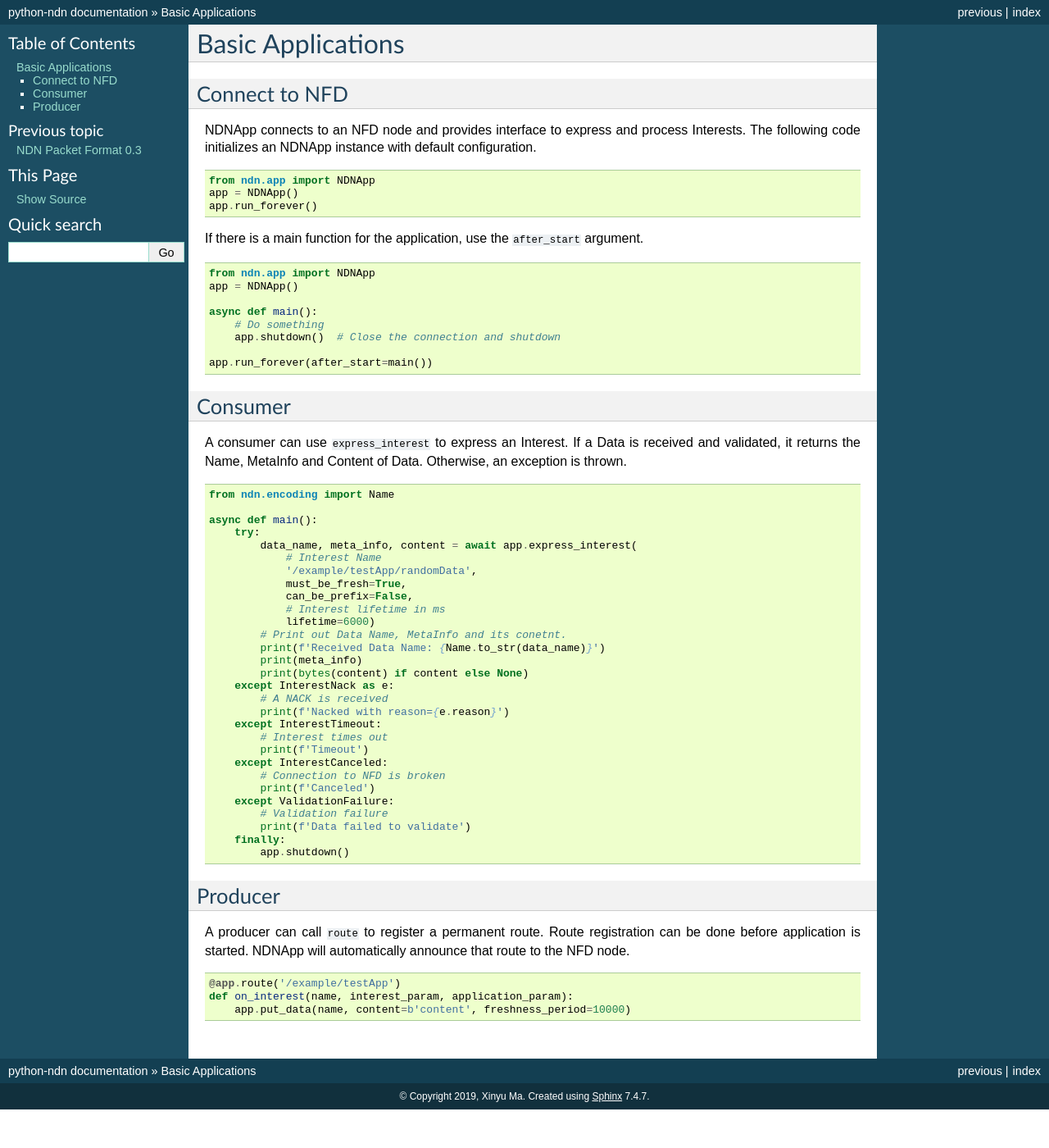
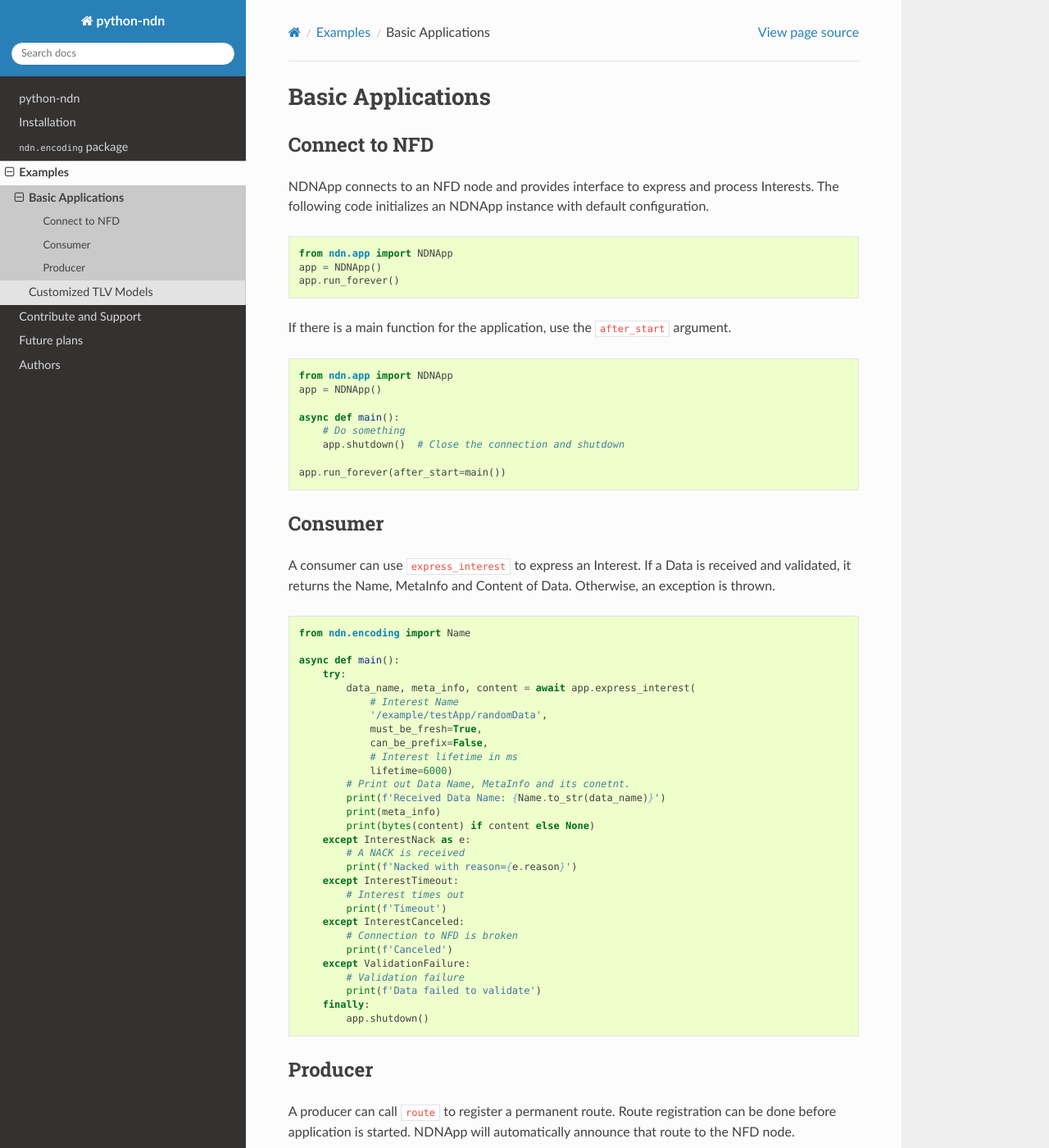
Before and after one commit to named-data/python-ndn, a Sphinx documentation site: the page built from docs/src/examples/basic_app.rst, in a window 1280 px wide and 1400 px high. Shown: the whole window at 82% size. Built offline with Sphinx 7.4.7 and the Read the Docs theme 2.0.0, drawn with Linux system fonts in a browser that asks for light colours; the version number could not be read and is left out; some of the changed text lies outside the part shown.

Commit message:
docs: Try to add more documentation and test autodoc

```diff
--- a/docs/authors.rst
+++ /dev/null
@@ -1 +0,0 @@
-.. include:: ../AUTHORS.rst
--- a/docs/conf.py
+++ b/docs/conf.py
@@ -32,7 +32,8 @@ release = __version__
 # extensions coming with Sphinx (named 'sphinx.ext.*') or your custom
 # ones.
 extensions = [
-    'sphinx.ext.autodoc'
+    'sphinx.ext.autodoc',
+    "sphinx_rtd_theme",
 ]
 
 # Add any paths that contain templates here, relative to this directory.
@@ -52,7 +53,7 @@ master_doc = 'index'
 # The theme to use for HTML and HTML Help pages.  See the documentation for
 # a list of builtin themes.
 #
-html_theme = 'default'
+html_theme = "sphinx_rtd_theme"
 
 # The theme to use for HTML and HTML Help pages.  See the documentation for
 # a list of builtin themes.
--- a/docs/readme.rst
+++ /dev/null
@@ -1 +0,0 @@
-.. include:: ../README.rst
--- /dev/null
+++ b/docs/requirements.txt
@@ -0,0 +1 @@
+sphinx-rtd-theme>=0.4.3
--- /dev/null
+++ b/docs/src/authors.rst
@@ -0,0 +1 @@
+.. include:: ../../AUTHORS.rst
--- /dev/null
+++ b/docs/src/contribute_support.rst
@@ -0,0 +1,2 @@
+Contribute and Support
+======================
--- a/docs/src/examples/basic_app.rst
+++ b/docs/src/examples/basic_app.rst
@@ -7,7 +7,7 @@ Connect to NFD
 NDNApp connects to an NFD node and provides interface to express and process Interests.
 The following code initializes an NDNApp instance with default configuration.
 
-.. code-block::
+.. code-block:: python3
 
     from ndn.app import NDNApp
     app = NDNApp()
@@ -15,7 +15,7 @@ The following code initializes an NDNApp instance with default configuration.
 
 If there is a main function for the application, use the ``after_start`` argument.
 
-.. code-block::
+.. code-block:: python3
 
     from ndn.app import NDNApp
     app = NDNApp()
@@ -33,7 +33,7 @@ A consumer can use ``express_interest`` to express an Interest.
 If a Data is received and validated, it returns the Name, MetaInfo and Content of Data.
 Otherwise, an exception is thrown.
 
-.. code-block::
+.. code-block:: python3
 
     from ndn.encoding import Name
 
@@ -72,7 +72,7 @@ A producer can call ``route`` to register a permanent route.
 Route registration can be done before application is started.
 NDNApp will automatically announce that route to the NFD node.
 
-.. code-block::
+.. code-block:: python3
 
     @app.route('/example/testApp')
     def on_interest(name, interest_param, application_param):
--- /dev/null
+++ b/docs/src/examples/examples.rst
@@ -0,0 +1,9 @@
+Examples
+========
+
+Here lists some examples of python-ndn.
+
+.. toctree::
+
+    Basic Applications <basic_app>
+    Customized TLV Models <tlv_model>
--- a/docs/src/examples/tlv_model.rst
+++ b/docs/src/examples/tlv_model.rst
@@ -0,0 +1,2 @@
+Customized TLV Models
+=====================
--- /dev/null
+++ b/docs/src/readme.rst
@@ -0,0 +1 @@
+.. include:: ../../README.rst
```
Also changed, not shown: README.rst (+0 -7 lines), docs/index.rst (+6 -2 lines), docs/src/future.rst (added, +14 -0 lines), .readthedocs.yml (added), docs/src/installation.rst (renamed from docs/installation.rst), 1 other file.
